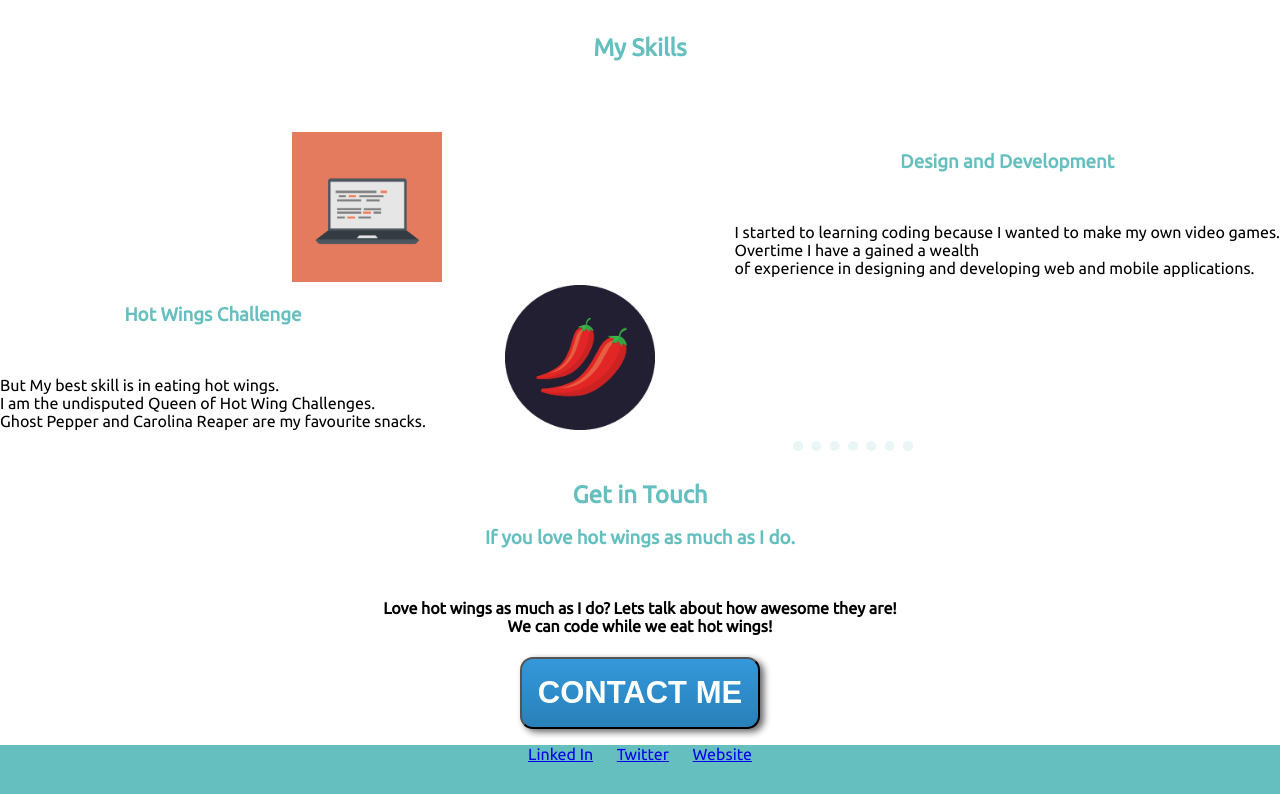
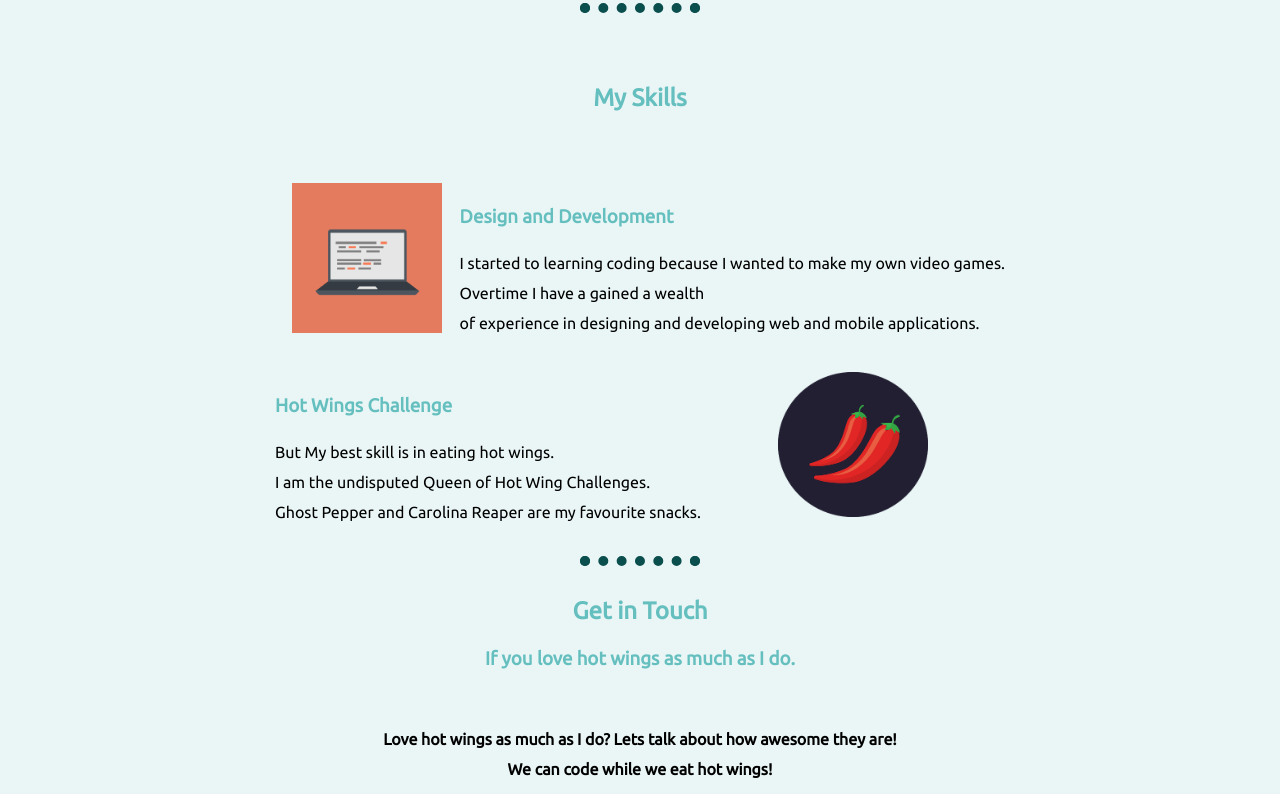
Before and after one commit to RohitKonge/Computer-Programming-Notes, a plain HTML site: page WEBDev/Challenge/test.html in a window 1280 px wide. Shown: the part 1352-2146 px from the top of the page. Drawn offline with Linux system fonts and the light colour scheme.

Commit message:
Completed The Challenge

```diff
--- a/WEBDev/Challenge/css/style.css
+++ b/WEBDev/Challenge/css/style.css
@@ -1,12 +1,14 @@
 body{
    font-family: 'Ubuntu', sans-serif;
    text-align: center;
-   margin: 0;
+   background-color: #EAF6F6;
+   margin: 0px;
+   line-height: 30px;
 }
 
 h1{
     font-size: 60px;
-    color: #66BFBF;
+    color: #0a4e4e;
 }
 
 h2{
@@ -29,26 +31,33 @@ hr{
     border: 10px;
     border-bottom: 0;
     border-style: dotted;
-    border-color: #EAF6F6;
+    border-color: #0a4e4e;
 }
 
 
 
 .computer_div{
     text-align: center;
-
+    margin: 30px auto;
+    width: 730px;
 }
 
 .chillies_div{
     text-align: center;
+    margin: 30px auto;
+    width: 730px;
 }
 
 .computer_text{
    float: right;
+   text-align: left;
+
 }
 
 .chillies_text{
     float: left;
+    text-align: left;
+
 }
 
 .bkg_of_name{
@@ -56,6 +65,7 @@ hr{
     background-color: #EAF6F6 ;
     text-align: center;
     margin-bottom: 0px;
+    margin-top: 30px;
 }
 
 .bkg_of_name_under{
@@ -71,6 +81,12 @@ hr{
     position: absolute;
     top: 25%;
     left: 25%;
+}
+
+.programmer_text{
+    position: absolute;
+    top: 47%;
+    left: 35%;
 }
 
 .bkg_of_contact{
--- a/WEBDev/Challenge/test.html
+++ b/WEBDev/Challenge/test.html
@@ -18,7 +18,7 @@
                 I'm Angela
             </h1>
 
-            <h2 >
+            <h2 class="programmer_text" >
                 a programmer
             </h2>
             <img class="img_2" src="Images/cloud.png" alt="cloud2">
@@ -52,7 +52,7 @@
     <div class="computer_div">
         <img src="Images/computer.png" alt="computer" width="150px">
         <div class="computer_text">
-            <h3 > Design and Development</h3>
+            <h3 style="margin-bottom: 0px;"> Design and Development</h3>
             <p >
                 I started to learning coding because I wanted to make my own video games. <br>
                 Overtime I have a gained a wealth<br>
@@ -66,7 +66,7 @@
     <div class="chillies_div">
         <img src="Images/chillies.png" alt="chillies" width="150px">
         <div class="chillies_text">
-            <h3 > Hot Wings Challenge</h3>
+            <h3 style="margin-bottom: 0px;"> Hot Wings Challenge</h3>
             <p >
                 But My best skill is in eating hot wings. <br>
                 I am the undisputed Queen of Hot Wing Challenges.<br>
@@ -96,11 +96,11 @@
     </button>
 
     <div class="bkg_of_contact">
-        <p style="text-align: center; ">
+        <p style="text-align: center; margin-top: 20px; ">
 
-            <a href="www.linkedin.com" style="margin-right: 20px;">Linked In</a>
-            <a href="www.twitter.com" style="margin-right: 20px;">Twitter</a>
-            <a href="www.twitter.com">Website</a>
+            <a href="www.linkedin.com" style="margin-right: 20px; text-decoration: none;">Linked In</a>
+            <a href="www.twitter.com" style="margin-right: 20px; text-decoration: none;">Twitter</a>
+            <a href="www.twitter.com"style ="text-decoration: none;">Website</a>
         </p>
 
         <br>
```
Also changed, not shown: WEBDev/Notes.html (+18 -5 lines).
